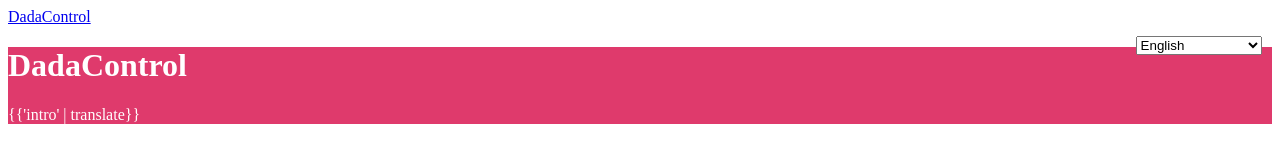
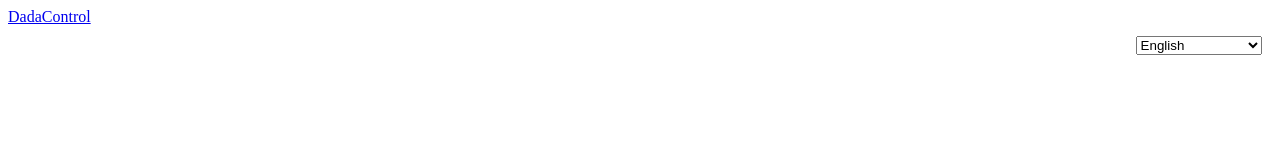
Before and after one commit to DatanoiseTV/DadaControl, a website with bundled scripts: page src/index.html in a window 1280 px wide. Built offline with nearby package versions, Linux system fonts and the light colour scheme; some icons are missing; files whose address does not match are found by name.

Commit message:
Play with colors.

```diff
--- a/src/index.css
+++ b/src/index.css
@@ -21,7 +21,7 @@ a:hover {
 }
 
 .wizard-bg-highlight {
-  background-color: #df3a6c;
+  background-color: #330000330000330000330000330000330000330000330000330000330000330000330000330000330000330000330000330000330000330000330000330000330000330000330000330000330000330000330000330000330000330000330000330000;
   color: white;
 }
 
```
